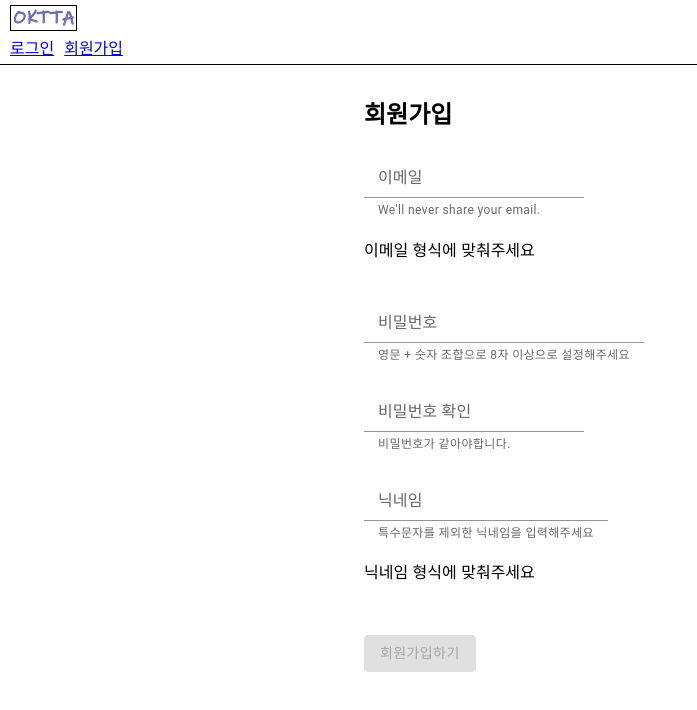
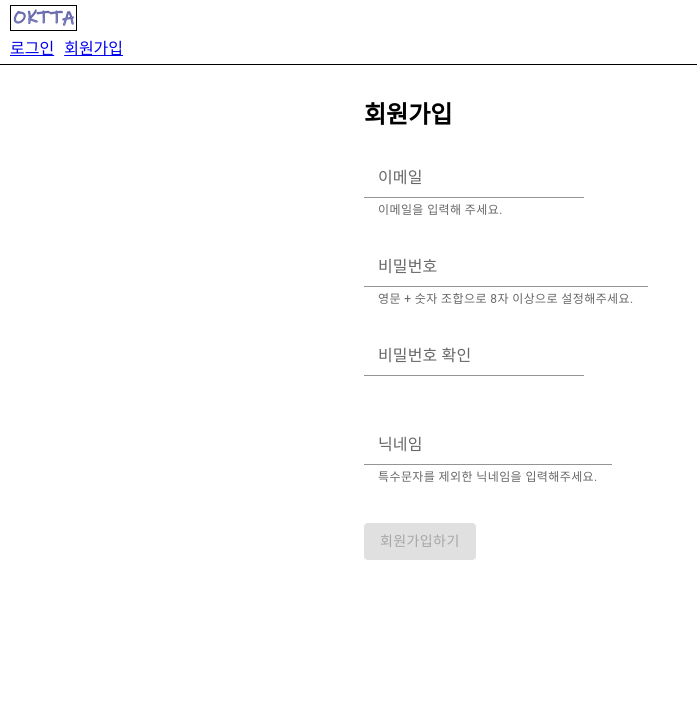
Before and after one commit to JuKyYoon/Oktta, a React app in the folder frontend/: page /user/signup in a window 1280 px wide. Shown: the top 710 px of the page, without its empty margins (0-697 px from the left). Built offline with nearby package versions, Linux system fonts and the light colour scheme.

Commit message:
feat: make signup ui change depending on validity

```diff
--- a/frontend/src/pages/Signup.js
+++ b/frontend/src/pages/Signup.js
@@ -1,17 +1,14 @@
-import React, {useState} from 'react';
+import React, { useState } from 'react';
 import { FormControl, InputLabel, Input, FormHelperText, Container, Button } from '@mui/material';
 import { createTheme, ThemeProvider } from '@mui/material/styles';
-import { checkEmailRequest, checkNicknameRequest} from '../services/userService';
+import { checkEmailRequest, checkNicknameRequest, signupRequest } from '../services/userService';
 import { debounce } from 'lodash';
 
-
-
-const debounceFunc = debounce((value, func)=>{func(value)
+const debounceFunc = debounce((value, func) => {
+  func(value)
 }, 1000)
 
-
 const Signup = () => {
-
   // 테마색 설정
   const theme = createTheme({
     palette: {
@@ -23,134 +20,158 @@ const Signup = () => {
   });
 
 
+  // input값들 useState
+  const [email, setEmail] = useState('');
+  const [password, setPassword] = useState('');
+  const [passwordCheck, setPasswordCheck] = useState('');
+  const [nickname, setNickname] = useState('');
 
-    // input값들 useState
-    const [email, setEmail] = useState("");
+  // 유효성 확인 결과 변수
   const [isEmailValid, setIsEmailValid] = useState(false);
+  const [isPasswordValid, setIsPasswordValid] = useState(false);
+  const [isPasswordSame, setIsPasswordSame] = useState(false);
   const [isNicknameValid, setIsNicknameValid] = useState(false);
-    const [isPwValid, setIsPwValid] = useState(false);
-
-
-    const emailChange = (event) => {
-        setEmail(event.target.value);
-        const regEmail = /^[0-9a-zA-Z]([-_\.]?[0-9a-zA-Z])*@[0-9a-zA-Z]([-_\.]?[0-9a-zA-Z])*\.[a-zA-Z]{2,3}$/;
-        setIsEmailValid(regEmail.test(event.target.value))
-        if (isEmailValid) {
-            setEmailChecked(debounceFunc(event.target.value, checkEmailRequest));
-        }
-
-    }
-
-    const [pw, setPw] = useState("");
-    const pwChange = (event) => {
-        setPw(event.target.value);
-        if(event.target.value){
-            setIsPwValid(event.target.value === pwCheck)
-        }
-
-    }
-
-    const [pwCheck, setPwCheck] = useState("");
-    const pwCheckChange = (event) => {
-        setPwCheck(event.target.value);
-        if(event.target.value){
-            setIsPwValid(pw === event.target.value)
-        }
-
-    }
-
-
-
-    const [nickname, setNickname] = useState("");
-    const nicknameChange = (event) => {
-        setNickname(event.target.value);
-
-        if(event.target.value){
-            const regNickname = /[^\w\sㄱ-힣]|[\_]/g;
-            setIsNicknameValid(!regNickname.test(event.target.value))
-            if(isNicknameValid){
-                setNicknameChecked(debounceFunc(event.target.value, checkNicknameRequest));
-            }
-        }
-
-    }
 
   // 이메일, 닉네임 중복체크 useState
   // 바뀔때마다 db에서 체크하는 기능 구현하기!!!!!!!!
   const [emailChecked, setEmailChecked] = useState(false);
   const [nicknameChecked, setNicknameChecked] = useState(false);
 
+  const emailChange = (event) => {
+    const regEmail = /^[0-9a-zA-Z]([-_\.]?[0-9a-zA-Z])*@[0-9a-zA-Z]([-_\.]?[0-9a-zA-Z])*\.[a-zA-Z]{2,3}$/;
+    const isEmailValid = regEmail.test(event.target.value)
+
+    setEmail(event.target.value);
+    setIsEmailValid(isEmailValid)
+
+    if (isEmailValid) {
+      setEmailChecked(debounceFunc(event.target.value, checkEmailRequest));
+    };
+  };
+
+  const passwordChange = (event) => {
+    const regPassword = /^(?=.*[A-Za-z])(?=.*\d)[A-Za-z\d]{8,}$/;
+    const isPasswordValid = regPassword.test(event.target.value)
+
+    setPassword(event.target.value);
+    setIsPasswordValid(isPasswordValid)
+
+    if (event.target.value && isPasswordValid) {
+      setIsPasswordSame(event.target.value && event.target.value === passwordCheck)
+    };
+  };
+
+  const passwordCheckChange = (event) => {
+    setPasswordCheck(event.target.value);
+    setIsPasswordSame(password === event.target.value)
+  };
+
+  const nicknameChange = (event) => {
+    setNickname(event.target.value);
+
+    if (event.target.value) {
+      const regNickname = /[^\w\sㄱ-힣]|[\_]/g;
+      setIsNicknameValid(!regNickname.test(event.target.value))
+
+      if (isNicknameValid) {
+        setNicknameChecked(debounceFunc(event.target.value, checkNicknameRequest));
+      };
+    };
+  };
 
   // 회원가입버튼 클릭시 함수
-    const handleSubmit = () =>{
-        if(pw !== pwCheck){
-            alert("비밀번호를 확인해주세요")
-        } else if(emailChecked && nickNmChecked){
-            // 회원가입 요청 보내기
-        }
-    }
+  const handleSubmit = (event) => {
 
+    if (!isEmailValid) {
+      alert('유효하지 않은 이메일입니다.')
 
+    } else if (emailChecked) {
+      alert('이미 사용중인 이메일입니다.')
 
+    } else if (!isPasswordSame) {
+      alert('비밀번호 확인이 일치하지 않습니다..')
 
+    } else if (!isNicknameValid) {
+      alert('닉네임에 특수문자를 사용할 수 없습니다..')
+
+    } else if (nicknameChecked) {
+      alert('이미 사용중인 닉네임입니다.')
+
+    } else {
+      signupRequest({
+        email,
+        password,
+        nickname
+      })
+    };
+  };
 
   return (
     <div>
-
       <ThemeProvider theme={theme}>
         <Container maxWidth="sm">
-
           <h2>회원가입</h2>
           <div>
             <FormControl>
-                <InputLabel htmlFor="email" color='veryperi'>이메일</InputLabel>
-                <Input id="email" aria-describedby="email-helper-text" color='veryperi' value={email} onChange={emailChange}/>
-                <FormHelperText id="email-helper-text">We'll never share your email.</FormHelperText>
+              <InputLabel htmlFor="email" color="veryperi">이메일</InputLabel>
+              <Input id="email" aria-describedby="email-helper-text" color="veryperi" value={email} onChange={emailChange} />
+              <FormHelperText id="email-helper-text" error={!!email && (!isEmailValid || emailChecked)}>
+                {email ?
+                  (isEmailValid ?
+                    (emailChecked ? '이미 사용중인 이메일입니다.' : '사용 가능한 이메일입니다.') : '유효하지 않은 이메일입니다.')
+                    : '이메일을 입력해 주세요.'}
+              </FormHelperText>
             </FormControl>
-            <p>
-                {isEmailValid ? (emailChecked ? "중복됨!" : "사용할수 있음") : "이메일 형식에 맞춰주세요"}
-            </p>
-
           </div>
-            <br/>
+          <br />
           <div>
             <FormControl>
-                <InputLabel htmlFor="pw" color='veryperi'>비밀번호</InputLabel>
-                <Input id="pw" type='password' aria-describedby="pw-helper-text" color='veryperi' value={pw} onChange={pwChange}/>
-                <FormHelperText id="pw-helper-text">영문 + 숫자 조합으로 8자 이상으로 설정해주세요</FormHelperText>
+              <InputLabel htmlFor="password" color="veryperi">비밀번호</InputLabel>
+              <Input id="password" type='password' aria-describedby="password-helper-text" color="veryperi" value={password} onChange={passwordChange} />
+              <FormHelperText id="password-helper-text" error={!!password && !isPasswordValid}>
+                {isPasswordValid ? '안전한 비밀번호입니다.' : '영문 + 숫자 조합으로 8자 이상으로 설정해주세요.'}
+              </FormHelperText>
             </FormControl>
           </div>
-            <br/>
+          <br />
           <div>
             <FormControl>
-                <InputLabel htmlFor="pwCheck" color='veryperi' >비밀번호 확인</InputLabel>
-                <Input id="pwCheck" type='password' aria-describedby="pwCheck-helper-text"  color='veryperi' value={pwCheck} onChange={pwCheckChange}/>
-                <FormHelperText id="pwCheck-helper-text">비밀번호가 같아야합니다.</FormHelperText>
+              <InputLabel htmlFor="passwordCheck" color="veryperi" >비밀번호 확인</InputLabel>
+              <Input id="passwordCheck" type='password' aria-describedby="passwordCheck-helper-text" color="veryperi" value={passwordCheck} onChange={passwordCheckChange} />
+              <FormHelperText id="passwordCheck-helper-text" error={!!passwordCheck && !isPasswordSame} >
+                {(!passwordCheck || isPasswordSame) ? ' ' : '비밀번호가 일치하지 않습니다.'}
+              </FormHelperText>
             </FormControl>
           </div>
-            <br/>
+          <br />
           <div>
             <FormControl>
-                <InputLabel htmlFor="nickname" color='veryperi'>닉네임</InputLabel>
-                <Input id="nickname" aria-describedby="nickNm-helper-text"  color='veryperi' value={nickname} onChange={nicknameChange}/>
-                <FormHelperText id="nickname-helper-text">특수문자를 제외한 닉네임을 입력해주세요</FormHelperText>
+              <InputLabel htmlFor="nickname" color="veryperi">닉네임</InputLabel>
+              <Input id="nickname" aria-describedby="nickNm-helper-text" color="veryperi" value={nickname} onChange={nicknameChange} />
+              <FormHelperText id="nickname-helper-text" error={!!nickname && !isNicknameValid && !nicknameChecked}>
+                {nickname ?
+                  (isNicknameValid ?
+                    (nicknameChecked ? '이미 사용 중인 닉네임입니다.' : '사용가능한 닉네임입니다.')
+                  : '닉네임에 특수문자를 사용할 수 없습니다.')
+                : '특수문자를 제외한 닉네임을 입력해주세요.'}
+              </FormHelperText>
             </FormControl>
-                <p>
-                    {isNicknameValid ? (nicknameChecked ? "중복됨!" : "사용할수 있음") : "닉네임 형식에 맞춰주세요"}
-                </p>
           </div>
-            <br/><br/>
+          <br /><br />
           <div>
-            <Button variant="contained" color="veryperi" onClick={handleSubmit} disabled={ !isPwValid}>회원가입하기</Button>
+            <Button
+              variant="contained"
+              color="veryperi"
+              onClick={handleSubmit}
+              disabled={!isEmailValid || emailChecked || !isPasswordValid || !isPasswordSame || !isNicknameValid || nicknameChecked}
+            >
+              회원가입하기
+            </Button>
           </div>
-
         </Container>
       </ThemeProvider>
-
-
     </div>
-
-    )
-}
+  );
+};
 
 export default Signup;
--- a/frontend/src/services/userService.js
+++ b/frontend/src/services/userService.js
@@ -1,32 +1,33 @@
-
 import {request} from './axios';
-
 
 /* 요청 URL*/
 const USER_URL = "/api/v1/users"
 
-
 export const signupRequest = (dataToSubmit) => {
-  return request("post", USER_URL+"/signup", dataToSubmit);
+  const data = request("post", USER_URL+"/signup", dataToSubmit);
+  return data;
 }
 
 export const loginRequest = (dataToSubmit) => {
-  return request("post", USER_URL+"/login", dataToSubmit)
+  console.log(`로그인: ${dataToSubmit}`);
+  const data = request("post", USER_URL+"/login", dataToSubmit);
+  return data;
 }
 
 export const logoutRequest = (dataToSubmit) => {
-  return request("post", USER_URL + "/logout", dataToSubmit)
+  const data = request("post", USER_URL + "/logout", dataToSubmit);
+  return data;
 }
 
 
 // 이메일이 중복이면 true, 이메일이 중복이 아니면 false
 export const checkEmailRequest =(dataToSubmit) => {
-  console.log("이메일 중복확인보냈음")
-  return request("get", USER_URL + "/이메일 중복체크", dataToSubmit)
+  const data = request("get", USER_URL + "/이메일 중복체크", dataToSubmit);
+  return data;
 }
 
 // 닉네임이 중복이면 true, 닉네임이 중복이 아니면 false
 export const checkNicknameRequest =(dataToSubmit) => {
-  console.log("닉네임 중복확인보냈음")
-  return request("get", USER_URL + "/닉네임 중복체크,", dataToSubmit)
+  const data = request("get", USER_URL + "/닉네임 중복체크,", dataToSubmit);
+  return data;
 }
```
Lines whose indentation alone changed are shown as unchanged.
